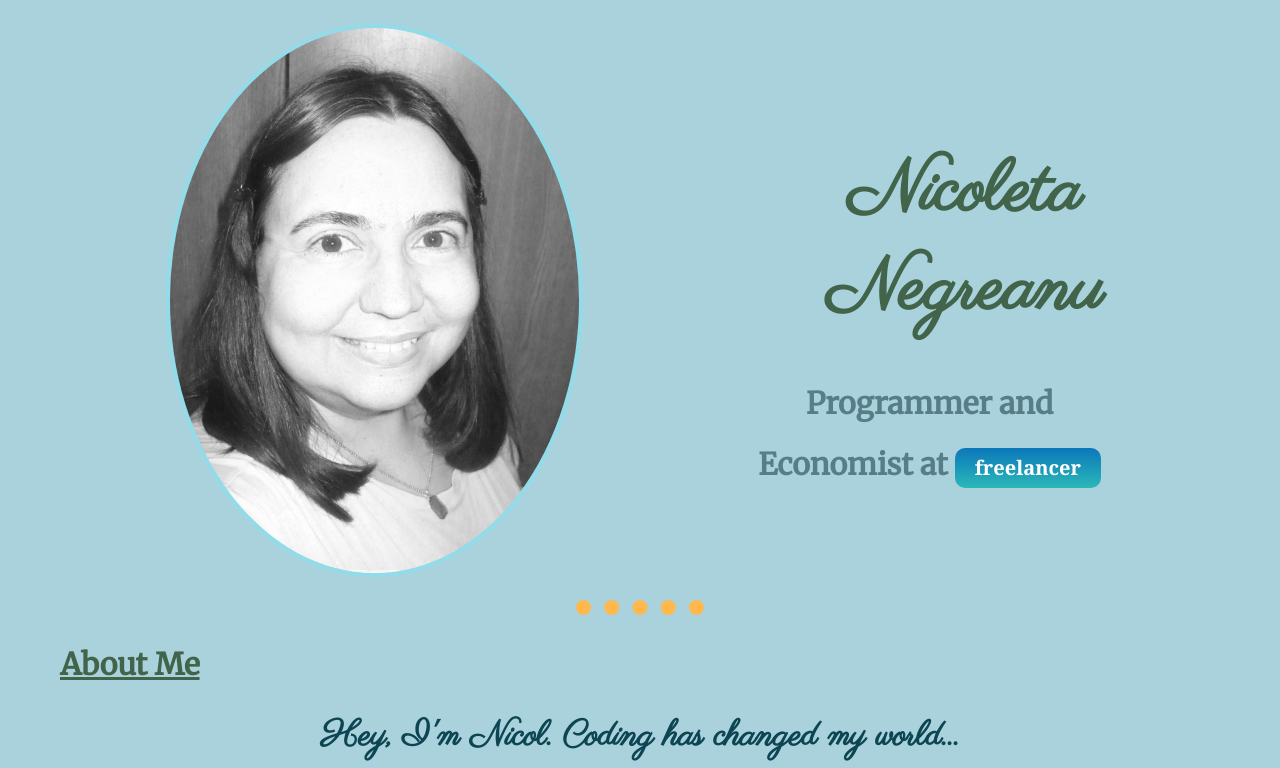
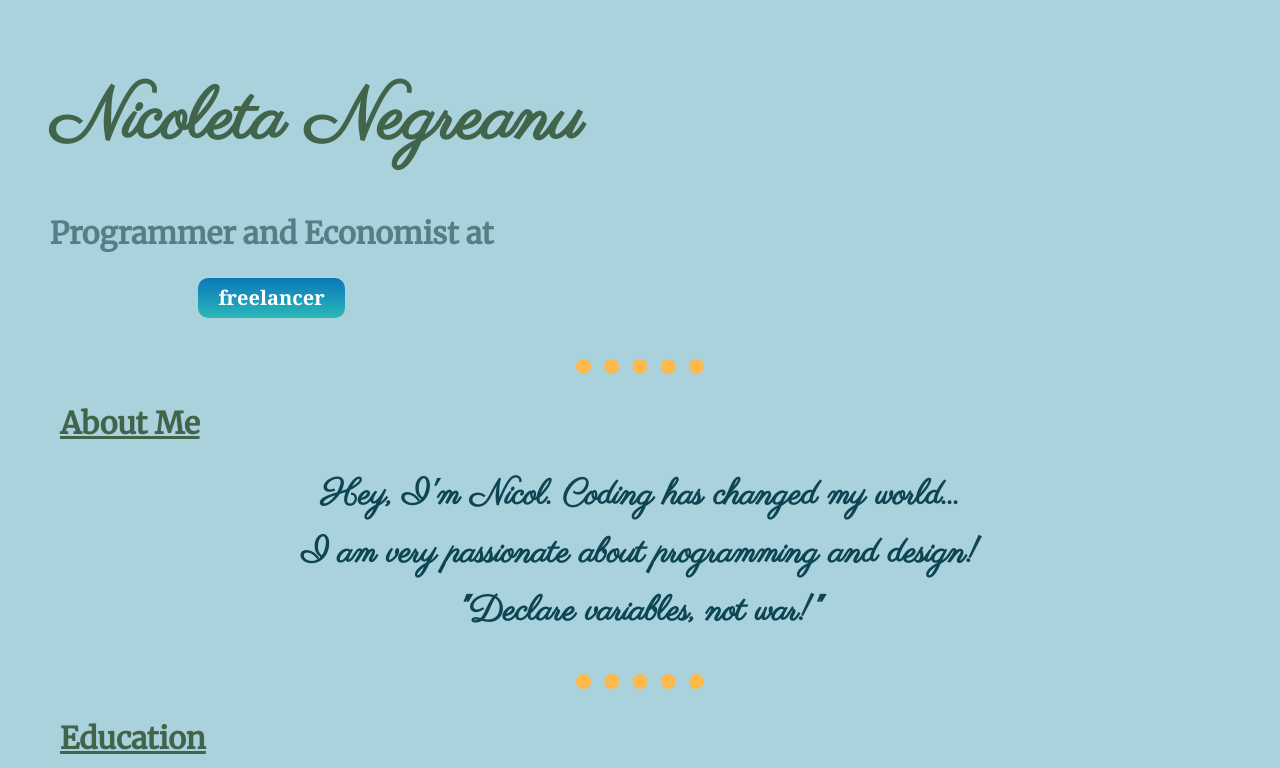
Before and after one commit to NicoletaNegreanu16/stillcabbage, a plain HTML site: page index.html in a window 1280 px wide. Shown: the top 768 px of the page. Drawn offline with Linux system fonts and the light colour scheme.

Commit message:
Update index.html

```diff
--- a/index.html
+++ b/index.html
@@ -12,10 +12,7 @@
   <div class="background">
         <table class="table1">
         <tr>
-          <td>
-         <img alt="Nico" class="img-circle" src="zambareata black and white.jpg" style="width:55%">
-          </td>
-          <td>
+        <td>
     <p><h1 id="nume"><b>Nicoleta Negreanu</b></h1></p>
     <h3 class="subtitle">Programmer and Economist at <a class="freelancer" href="https://sololearn.com">freelancer</a></h3>
           </td>
```
